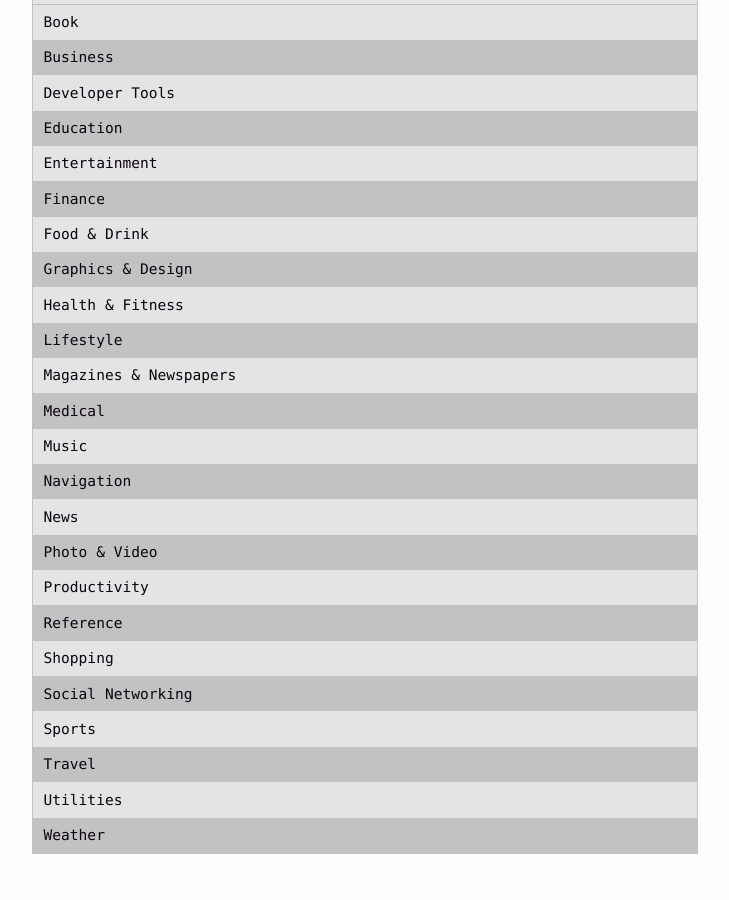
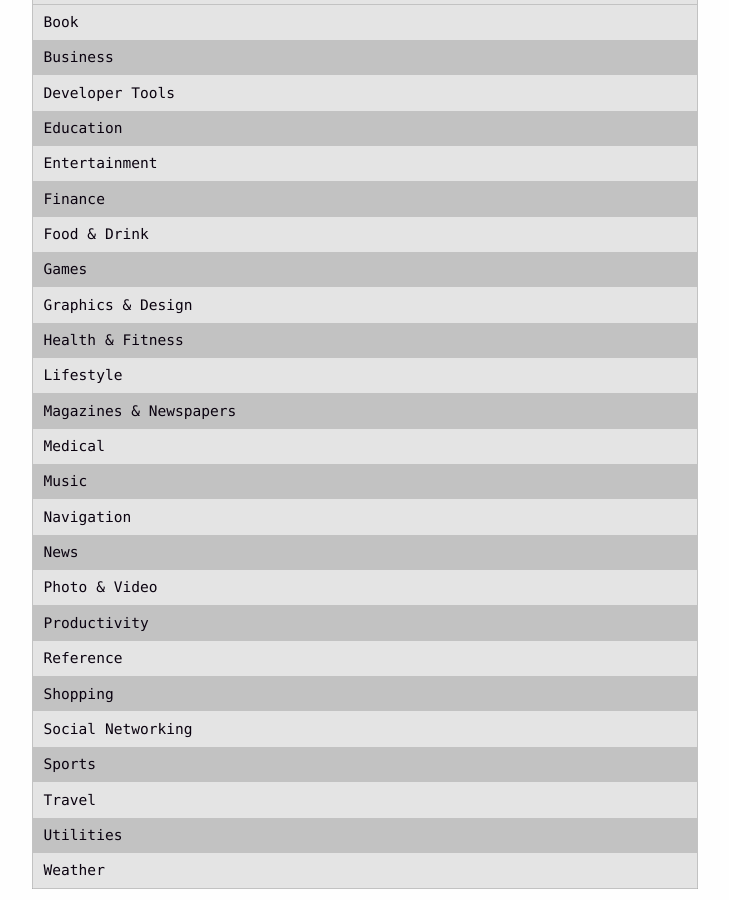
Before and after one commit to k0nserv/hugotunius.se, a Jekyll site: the page built from _posts/2021-01-03-an-analysis-of-privacy-on-the-app-store.md, in a window 1280 px wide and 900 px high, scrolled down 2013 px. Shown: the whole window, without its empty margins (275-1004 px from the left). Built offline with Jekyll 4.4.1, drawn with Linux system fonts in a browser that asks for light colours.

Commit message:
[App Store Privacy] Add games in category listing

```diff
--- a/_posts/2021-01-03-an-analysis-of-privacy-on-the-app-store.md
+++ b/_posts/2021-01-03-an-analysis-of-privacy-on-the-app-store.md
@@ -36,6 +36,7 @@ The full list of categories is:
 | Entertainment          |
 | Finance                |
 | Food & Drink           |
+| Games                  |
 | Graphics & Design      |
 | Health & Fitness       |
 | Lifestyle              |
```
